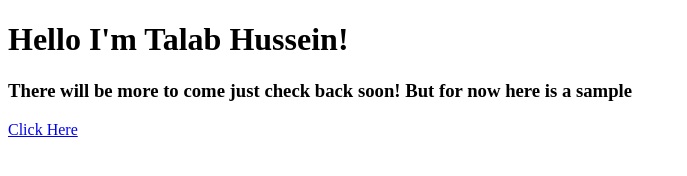
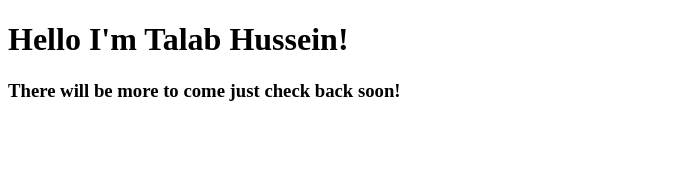
Before and after one commit to TalabH/mygithubpage, a plain HTML site: page index.html in a window 1280 px wide. Shown: the whole page, without its empty margins (0-687 px from the left). Drawn offline with Linux system fonts and the light colour scheme.

Commit message:
Update index.html

```diff
--- a/index.html
+++ b/index.html
@@ -7,8 +7,7 @@
 
   <body>
     <h1>Hello I'm Talab Hussein!</h1>
-    <h3>There will be more to come just check back soon! But for now here is a sample</h3>
-    <a href="http://www.github.com/TalabH">Click Here</a>
+    <h3>There will be more to come just check back soon!</h3>
   </body>
 
 </html>
```
